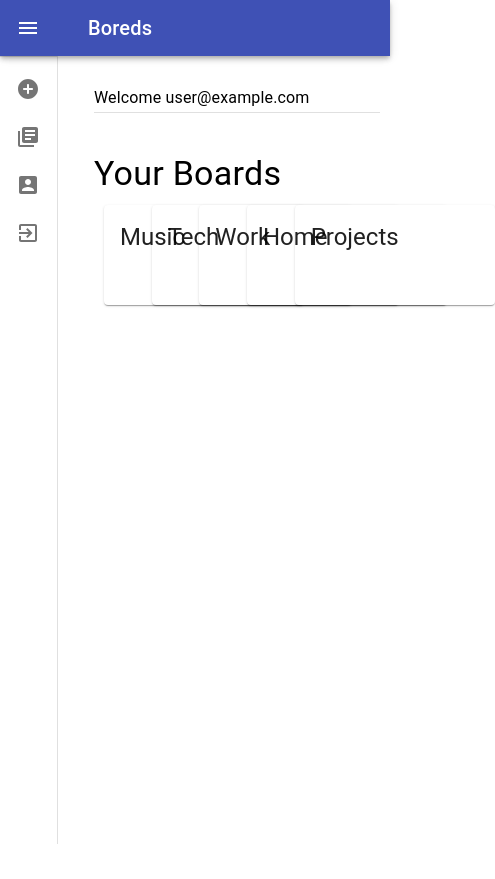
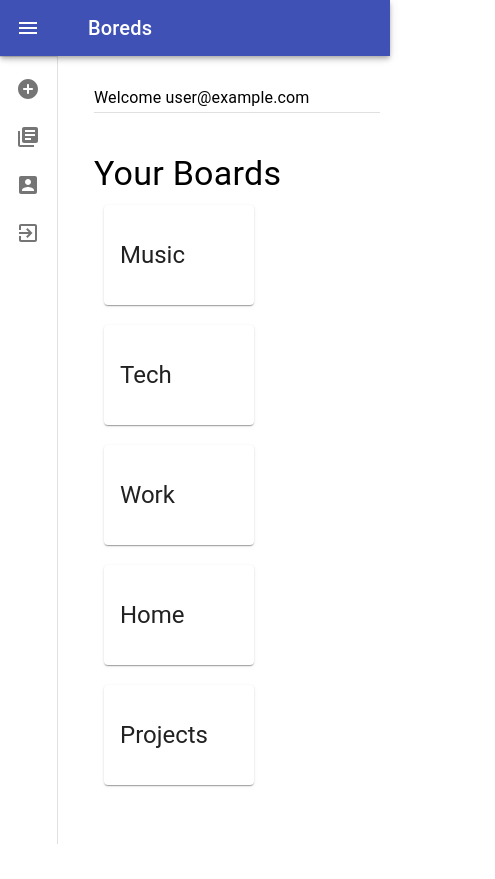
Before and after one commit to AdiPat/boreds, a React (Create React App) app: page /dashboard in a window 390 px wide. Shown: the whole page, 495 px wide, since content can reach past the window. Before the commit the page ends 844 px from the top, so only its background shows below. Built offline with nearby package versions, Linux system fonts and the light colour scheme; no server answers; sample sign-in values are in the browser's storage.

Commit message:
Make dashboard responsive

```diff
--- a/src/dashboard/BoardListItem.js
+++ b/src/dashboard/BoardListItem.js
@@ -6,10 +6,17 @@ import Typography from "@material-ui/core/Typography";
 
 function BoardListItem(props) {
   return (
-    <Grid item xs={2}>
+    <Grid item xs={12} sm={4} md={2}>
       <Card
         onClick={props.clickHandler}
-        style={{ margin: "10px", width: "200px", height: "100px" }}
+        style={{
+          display: "flex",
+          justifyContent: "center",
+          alignItems: "center",
+          margin: "10px",
+          width: "150px",
+          height: "100px",
+        }}
       >
         <CardActionArea>
           <CardContent>
```
